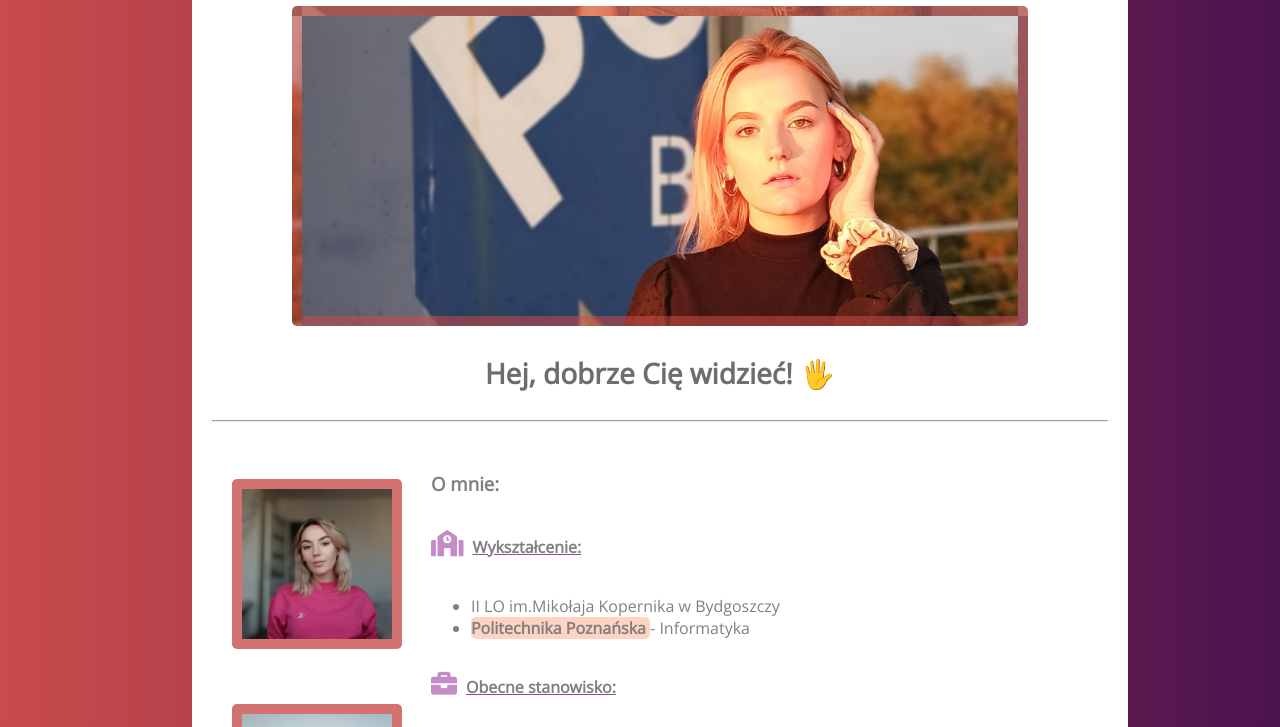
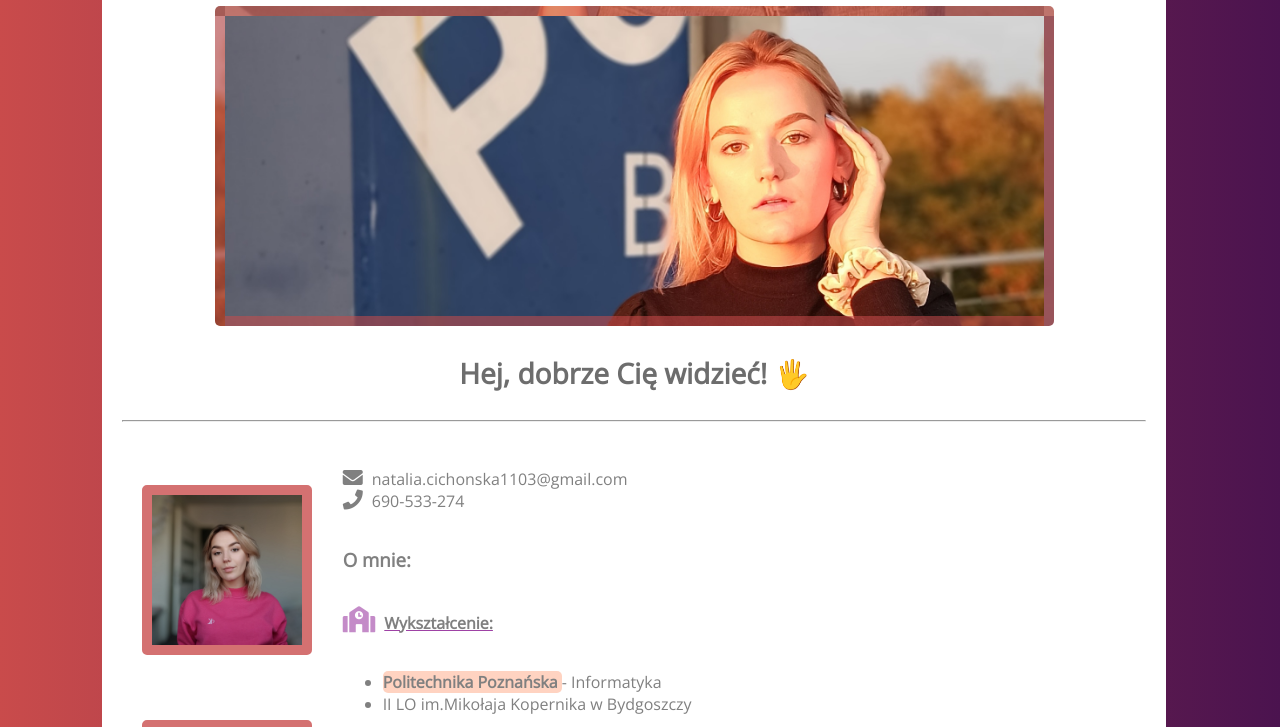
Before and after one commit to NataliaCichonska/BusinessCard, a plain HTML site: page index.html in a window 1280 px wide. Shown: the part 98-825 px from the top of the page. Drawn offline with nearby package versions, Linux system fonts and the light colour scheme.

Commit message:
doublechceck

```diff
--- a/index.html
+++ b/index.html
@@ -32,11 +32,13 @@
                     <div class="fotox"><img src="images/wawa.jpg" alt="Natalia" width="150px" height="150px"></div>
                 </div>
                 <div class="text">
+                    <p><i class="fas fa-envelope"> </i>  natalia.cichonska1103@gmail.com <br><i class="fas fa-phone"></i>  690-533-274 </p>
                     <h3>O mnie:</h3>
                     <i class="fas fa-school"></i> <h4>Wykształcenie:</h4>
                     <ul>
+                        <li> <b> Politechnika Poznańska </b>- Informatyka</li>
                         <li>II LO im.Mikołaja Kopernika w Bydgoszczy</li>
-                        <li> <b> Politechnika Poznańska </b>- Informatyka</li>
+
                     </ul>
                     <i class="fas fa-briefcase"></i> <h4> Obecne stanowisko:</h4>
                     <ul>
@@ -58,7 +60,7 @@
                 <hr>
                 <div class="more"><h3>Poznajmy się bliżej &#129309</h3></div>
                 <div class="grid">
-                    <p><i class="fas fa-envelope"> </i> <br> natalia.cichonska1103@gmail.com</p>
+                    <!-- <p><i class="fas fa-envelope"> </i> <br> natalia.cichonska1103@gmail.com</p> -->
                     <a href="https://www.linkedin.com/in/natalia-cicho%C5%84ska-950b77197/" target="_blank" ><i class="fab fa-linkedin-in" style="font-size: 50px;"></i></a>
                     <a href="https://www.facebook.com/natcia.cichonska/" target="_blank"><i class="fab fa-facebook-square" style="font-size: 50px;"></i></a>
                     <a href="https://www.instagram.com/zaciszek_/" target="_blank"><i class="fab fa-instagram" style="font-size: 50px;"></i></a>
--- a/style.css
+++ b/style.css
@@ -1,5 +1,4 @@
 body {
-    background: #c94b4b;
   background: -webkit-linear-gradient(to right, #c94b4b, #4b134f);
   background: linear-gradient(to right, #c94b4b, #4b134f);
   color: gray;
@@ -7,11 +6,11 @@ body {
 }
 .main {
     background-color: rgb(255, 255, 255);
-    width: 70%;
+    width: 80%;
     padding: 20px;
     padding-top:10px;
     position: absolute;
-    left:15%;
+    left:8%;
     align-content: center;
     justify-content: center;
     justify-items: center;
@@ -205,3 +204,7 @@ input {
         display: grid;
         grid-template-columns: 1fr ;}
 }
+.text p i{
+    color:grey;
+    font-size: 20px;
+}
```
